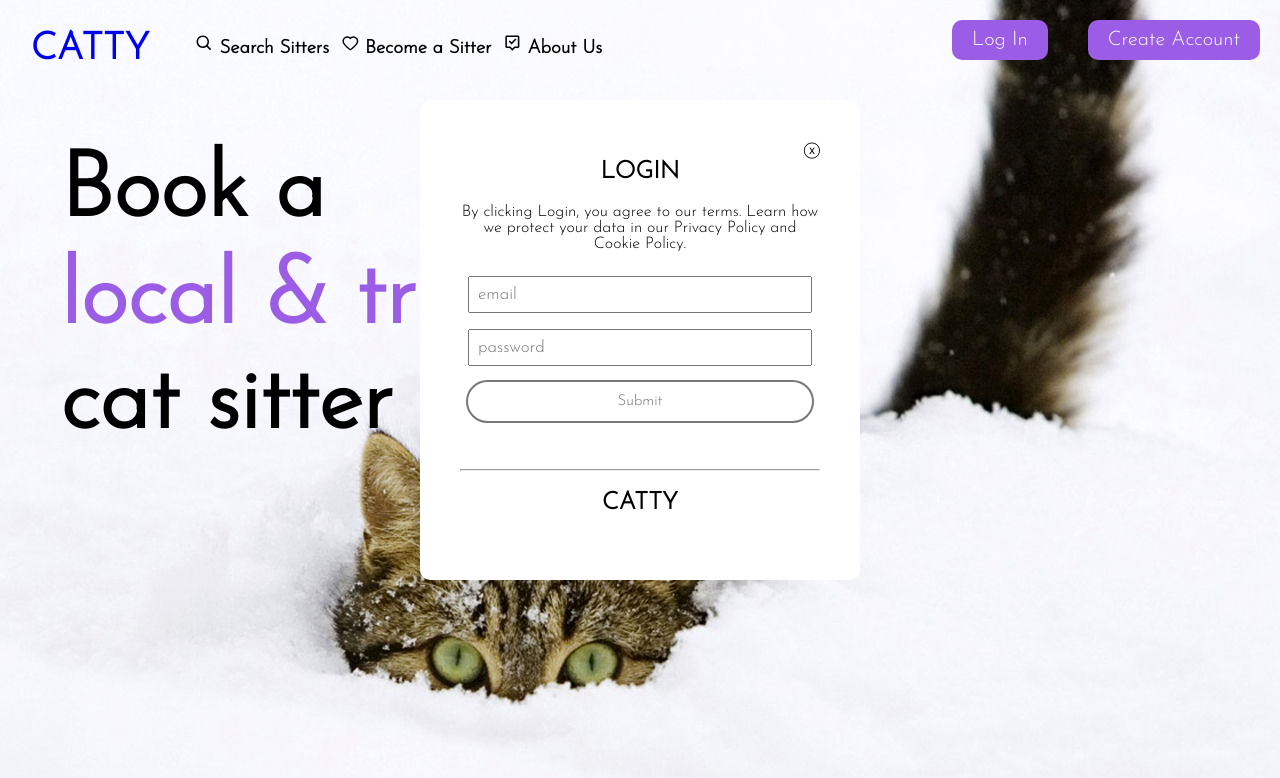
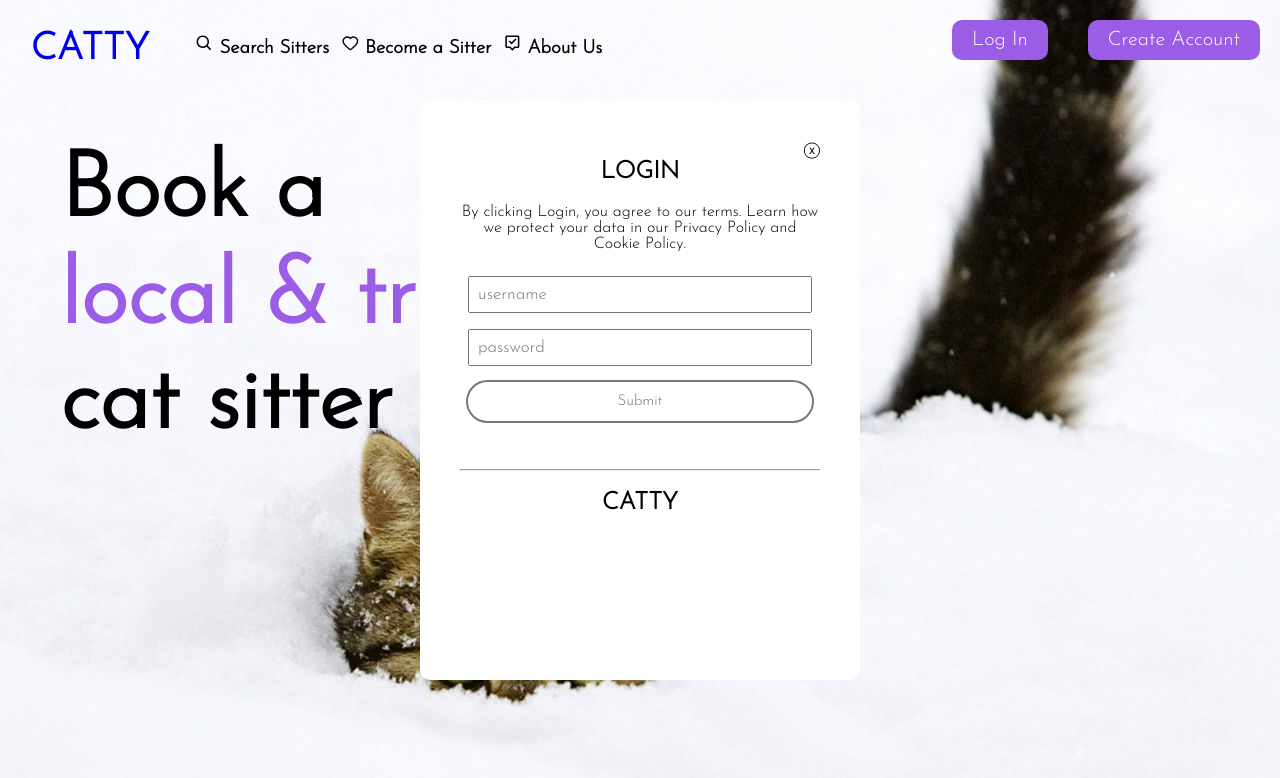
Before and after one commit to YogaLiao/Cat-Front-End, a React (Create React App) app in the folder cat/: page / in a window 1280 px wide. Both pictures are taken after a click on the button "Log In". Shown: the top 778 px of the page. Built offline with nearby package versions, Linux system fonts and the light colour scheme.

Commit message:
set sign in and sign up

```diff
--- a/cat/package.json
+++ b/cat/package.json
@@ -6,6 +6,7 @@
     "@testing-library/jest-dom": "^5.16.4",
     "@testing-library/react": "^13.3.0",
     "@testing-library/user-event": "^13.5.0",
+    "cors": "^2.8.5",
     "react": "^18.2.0",
     "react-dom": "^18.2.0",
     "react-icons": "^4.4.0",
--- a/cat/src/components/AuthModal.js
+++ b/cat/src/components/AuthModal.js
@@ -1,42 +1,141 @@
-import React, {useState} from 'react'
+import React, { useState } from 'react'
+import { useNavigate } from 'react-router-dom'
 
-function AuthModal({ setShowModal, isSignUp}) {
-  const [email, setEmail] = useState(null)
-  const [password, setPassword] = useState(null)
-  const [confirmPassword, setConfirmPassword] = useState(null)
+function AuthModal({ setShowModal, isSignUp, userSignedIn, setUserSignedIn, setAccessToken}) {
+  const [formInfo, setFromInfo] = useState(null)
+  // const [email, setEmail] = useState(null)
+  // const [password, setPassword] = useState(null)
+  // const [confirmPassword, setConfirmPassword] = useState(null)
   const [error, setError] = useState(null)
 
+  const navigate = useNavigate()
 
+  const signUpEndpoint = 'api/signup/'
+  const loginEndpoint = 'api/token/'
+
+  const statusCodeToErr = (responseObj) => {
+    if (responseObj.status == 401)
+    setError('Please check your username and/or password')
+}
     const handleClick = () => {
     setShowModal(false)
     }
+    const handleChange = (e) => {
+      setFromInfo({...formInfo, [e.target.id]: e.target.value})
+  }
 
-  const handleSubmit = (event) => {
-    event.preventDefault()
-    try {
-      if (isSignUp && (password !== confirmPassword)) {
-        setError("Passwords need to match!")
-      }
-      console.log("make a post request to our database")
-    }
-    catch (error) {
-      console.log(error)
+  const passwordValidation = (password, confirmPassword) => {
+    if (password !== confirmPassword)
+    {
+      setError("Passwords need to match!")
     }
   }
 
+  const handleSubmit = (e) => {
+    e.preventDefault()
+    const apiUrl = process.env.REACT_APP_API_URL
+    setError(null)
+    if (isSignUp) {
+      passwordValidation(formInfo.password, formInfo.confirmPassword)
+      fetch(apiUrl + signUpEndpoint,
+        {
+          method: 'POST',
+          headers: {
+            'Content-Type': 'application/json',
+          },
+          body: JSON.stringify(formInfo)
+        })
+        .then(res => {
+          if (res.ok) {
+            return res.json()
+          } else {
+            statusCodeToErr(res)
+            return Promise.resolve(null)
+          }
+        })
+        .then(data => {
+          if (!data) {
+            console.log(`problem with network request: ${error}`)
+          } else {
+
+            console.log(data)
+
+            setUserSignedIn(data.username)
+
+
+            // add tokens to localstorage here
+
+            localStorage.setItem('formData', JSON.stringify(formInfo));
+            // redirect here
+            navigate('/onboarding')
+          }
+        })
+    }
+    else {
+      fetch(apiUrl + loginEndpoint,
+        {
+          method: 'POST',
+          headers: {
+            'Content-Type': 'application/json',
+          },
+          body: JSON.stringify(formInfo)
+        }
+      )
+      .then(res => {
+        if (res.ok) {
+          return res.json()
+        } else {
+          statusCodeToErr(res)
+          return Promise.resolve(null)
+        }
+      })
+      .then(data => {
+        if (!data) {
+          console.log(`problem with network request: ${error}`)
+        } else {
+
+          console.log(data)
+
+          setUserSignedIn(formInfo.username)
+          setShowModal(false)
+          // setUserSignedIn("jwt_user")
+
+          // add tokens to localstorage here
+          setAccessToken(data.access)
+
+          localStorage.setItem('access_token', data.access)
+          localStorage.setItem('user', formInfo.username)
+          localStorage.setItem('refresh_token', data.refresh)
+          // redirect here
+          console.log(localStorage)
+          navigate('/')
+        }
+      })
+    }
+  }
   return (
       <div className = "auth-modal">
       <div className='close-icon' onClick={handleClick}>ⓧ</div>
       <h2>{isSignUp ? 'CREATE ACCOUNT' : "LOGIN"}</h2>
       <p>By clicking Login, you agree to our terms. Learn how we protect your data in our Privacy Policy and Cookie Policy.</p>
       <form onSubmit = {handleSubmit}>
-        <input
+        {isSignUp ?
+          <input
           type="email"
           id="email"
           name="email"
           placeholder="email"
           required={true}
-          onChange={e => setEmail(e.target.value)}
+          onChange={handleChange}
+        />
+        : null}
+        <input
+          type="text"
+          id="username"
+          name="username"
+          placeholder="username"
+          required={true}
+          onChange={handleChange}
         />
         <input
           type="password"
@@ -44,7 +143,7 @@ function AuthModal({ setShowModal, isSignUp}) {
           name="password"
           placeholder="password"
           required={true}
-          onChange={e => setPassword(e.target.value)}
+          onChange={handleChange}
         />
         {isSignUp ? <input
           type="password"
@@ -52,7 +151,7 @@ function AuthModal({ setShowModal, isSignUp}) {
           name="confirmPassword"
           placeholder="confirmPassword"
           required={true}
-          onChange={e => setConfirmPassword(e.target.value)}
+          onChange={handleChange}
         />
         : null }
         <input className = "secondary-button" type="submit" />
--- a/cat/src/components/Nav.js
+++ b/cat/src/components/Nav.js
@@ -3,7 +3,7 @@ import AuthModal from './AuthModal'
 import { BiSearch,BiMessageAltCheck } from 'react-icons/bi'
 import {AiOutlineHeart} from 'react-icons/ai'
 
-function Nav({authToken, setShowModal, showModal, setIsSignUp, isSignUp }) {
+function Nav({userSignedIn, setAccessToken, setUserSignedIn,setShowModal, showModal, setIsSignUp, isSignUp }) {
     const handleLogin = () => {
       setShowModal(true)
       setIsSignUp(false)
@@ -27,16 +27,19 @@ function Nav({authToken, setShowModal, showModal, setIsSignUp, isSignUp }) {
                 <h3><BiMessageAltCheck /> About Us</h3>
             </div>
             <div className='nav-buttons'>
-            {authToken ? null :  <button
+            {userSignedIn ? null :  <button
                 className="nav-button"
                 onClick={handleLogin}
                 disabled = {showModal}>Log In</button>}
             <button className = "nav-button" onClick = {handleClick}>
-              {authToken ? "Sign Out" : "Create Account"}
+              {userSignedIn ? "My Account" : "Create Account"}
                 </button>
           {showModal && <AuthModal
             setShowModal={setShowModal}
-            isSignUp = {isSignUp}
+            isSignUp={isSignUp}
+            userSignedIn={userSignedIn}
+          setUserSignedIn={setUserSignedIn}
+          setAccessToken = {setAccessToken}
           />}
 
         </div>
--- a/cat/src/index.css
+++ b/cat/src/index.css
@@ -166,7 +166,7 @@ nav .logo-container .logo {
   margin-left: auto;
   margin-right: auto;
   max-width: 360px;
-  height: 400px;
+  height: 500px;
   background: white;
   border-radius: 10px;
   padding: 40px;
@@ -182,7 +182,8 @@ nav .logo-container .logo {
 }
 
 .auth-modal input[type = password],
-.auth-modal input[type = email] {
+.auth-modal input[type = email],
+.auth-modal input[type = text] {
   padding: 8px;
   margin:8px;
   font-size: 17px;
--- a/cat/src/pages/Home.js
+++ b/cat/src/pages/Home.js
@@ -5,9 +5,9 @@ import AuthModal from '../components/AuthModal'
 function Home() {
   const [showModal, setShowModal] = useState(false)
 const [isSignUp, setIsSignUp] = useState(true)
+const [userSignedIn, setUserSignedIn] = useState(localStorage.getItem('username'))
+const [accessToken, setAccessToken] = useState(localStorage.getItem('access_token'))
 
-
-    const authToken = false
 
     return (
     <div className = "overlay">
@@ -17,7 +17,9 @@ const [isSignUp, setIsSignUp] = useState(true)
           showModal={showModal}
             setIsSignUp={setIsSignUp}
                 isSignUp={isSignUp}
-            authToken = {authToken}
+          userSignedIn={userSignedIn}
+          setUserSignedIn={setUserSignedIn}
+          setAccessToken = {setAccessToken}
         />
       <div className = "home">
                 <h1 className='primary-title'>Book a</h1>
```
Also changed, not shown: 1 other file (tests, documents, lock files or other folders).
